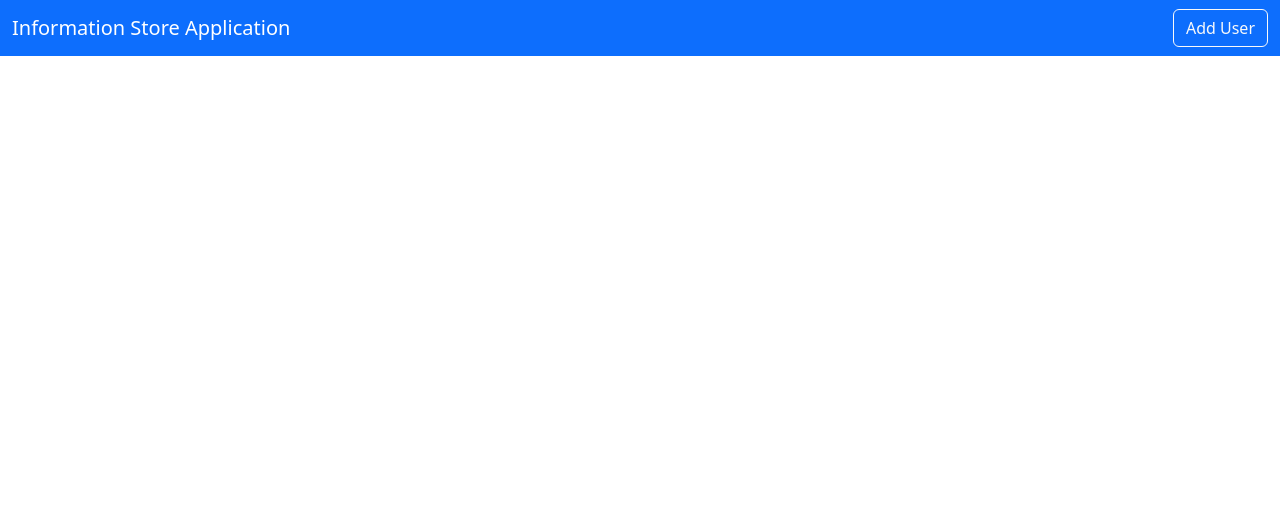
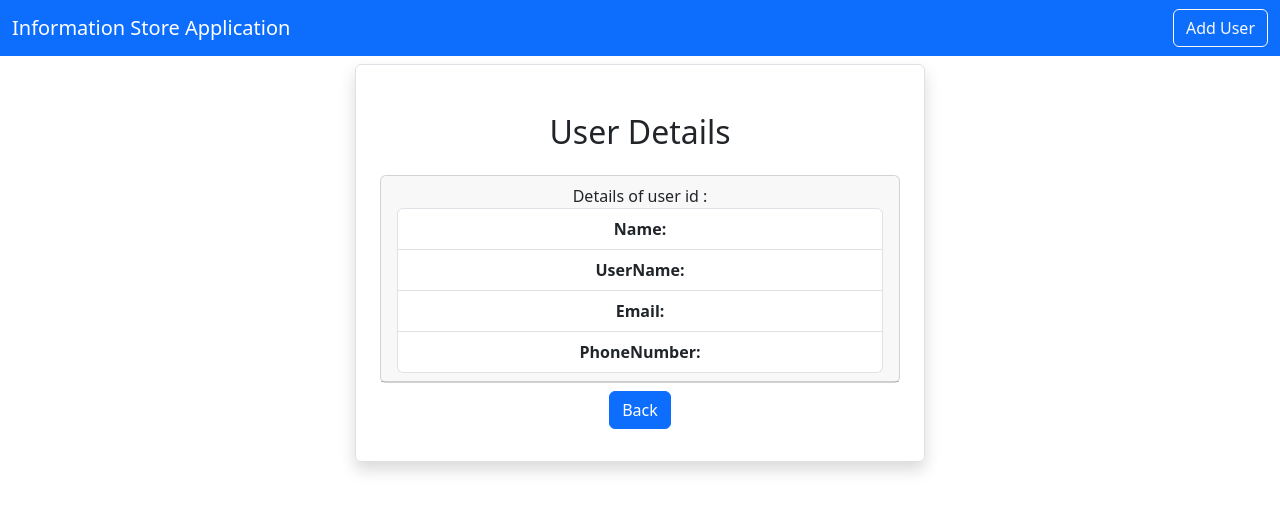
Before and after one commit to NipunaSudesh/User-Management-System-frontend, a React (Create React App) app: page /viewuser/1 in a window 1280 px wide. Shown: the top 512 px of the page. Built offline with nearby package versions, Linux system fonts and the light colour scheme; no server answers.

Commit message:
Create viwe user

```diff
--- a/src/App.js
+++ b/src/App.js
@@ -4,6 +4,7 @@
 import Home from "./pages/Home";
 import AddUser from "./User/AddUser";
 import EditUser from "./User/EditUser";
+import ViewUser from "./User/ViewUser";
 import { BrowserRouter as Router,Routes,Route } from "react-router-dom";
 
 function App() {
@@ -15,6 +16,7 @@
                 <Route exact path="/" element={<Home/>}/>
                 <Route exact path="/adduser" element={<AddUser/>}/>
                 <Route exact path="/edituser/:id" element={<EditUser/>}/>
+                <Route exact path="/viewuser/:id" element={<ViewUser/>}/>
               </Routes>
       </Router>
 
--- a/src/User/ViewUser.js
+++ b/src/User/ViewUser.js
@@ -1,11 +1,60 @@
-
-import React from 'react'
+import { Link, useParams } from 'react-router-dom';
+import React, { useEffect, useState } from 'react'
+import axios from 'axios';
 
 export default function ViewUser() {
+
+    const { id } = useParams();
+    const [user, setUser] = useState({
+        name: "",
+        userName: "",
+        email: "",
+        phoneNumber: ""
+    });
+
+    useEffect(() => {
+        loadUser();
+    }, []);
+
+    const loadUser = async () => {
+        try {
+            const response = await axios.get(`http://localhost:8080/user/${id}`);
+            setUser(response.data);
+        } catch (error) {
+            console.error("Error loading user:", error);
+        }
+    };
   return (
-    <div>
-
-
-    </div>
+    <div className='container'>
+    <div className='row'>
+        <div className='col-md-6 offset-md-3 border rounded mt-2 p-4 shadow'>
+            <h2 className='text-center m-4 '>User Details</h2>
+                <div className='card'>
+                    <div className='card-header'>
+                        Details of user id :
+                        <ul className='list-group group-item-flush'>
+                            <li className='list-group-item'>
+                                <b>Name:</b>
+                                {user.name}
+                            </li>
+                            <li className='list-group-item'>
+                                <b>UserName:</b>
+                                {user.userName}
+                            </li>
+                            <li className='list-group-item'>
+                                <b>Email:</b>
+                                {user.email}
+                            </li>
+                            <li className='list-group-item'>
+                                <b>PhoneNumber:</b>
+                                {user.phoneNumber}
+                            </li>
+                        </ul>
+                    </div>
+                </div>
+                <Link className="btn btn-primary my-2" to={"/"}>Back</Link>
+            </div>
+            </div>
+            </div>
   )
 }
--- a/src/pages/Home.js
+++ b/src/pages/Home.js
@@ -56,10 +56,13 @@
                 <td>{user.email}</td>
                 <td>{user.phoneNumber}</td>
                 <td>
-                  <button className='btn btn-primary mx-2'>View</button>
-                  <Link className='btn btn-outline-primary -mx-2'
-                  to={`/edituser/${user.id}`}
-                  >Edit</Link>
+
+                <Link className='btn btn-primary mx-2'
+                to={`/viewuser/${user.id}`}
+                >View</Link>
+<Link className='btn btn-primary mx-2' to={`/viewuser/${user.id}`}>View</Link>
+
+
                   <button className='btn btn-danger mx-2'
                   onClick={()=>DeleteUser(user.id)}
                   >Delete</button>
```
